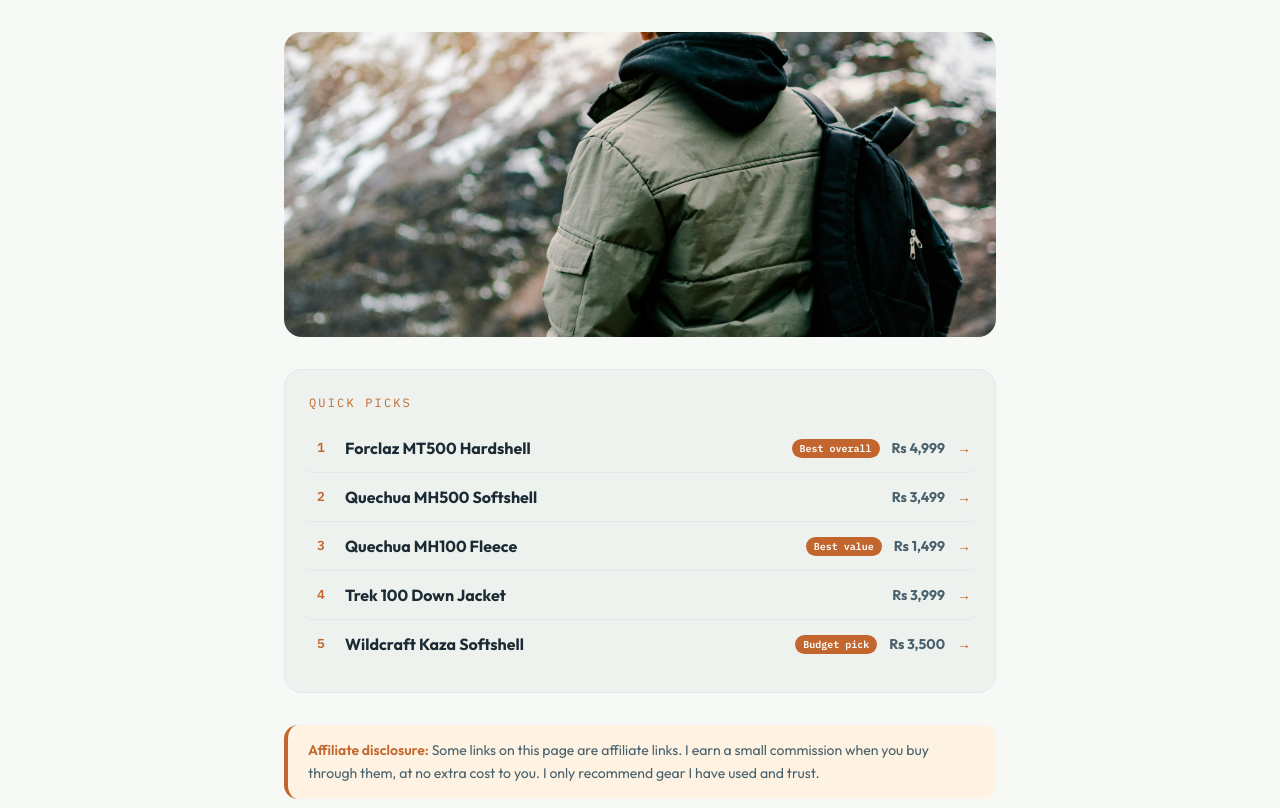
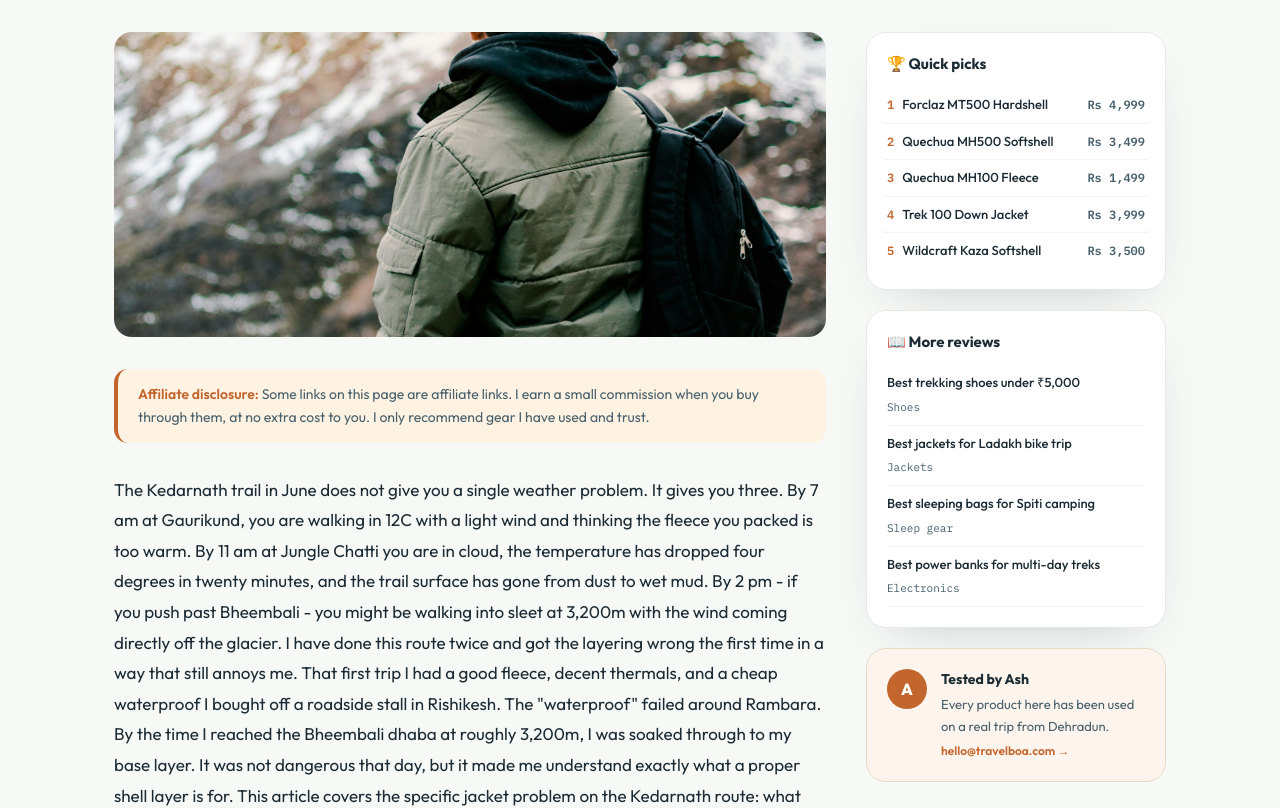
Before and after one commit to ashutoshkhulbe15-hash/travelboa, a Next.js app: page /gear/jackets-kedarnath in a window 1280 px wide. Shown: the part 320-1128 px from the top of the page. Built offline with nearby package versions, Linux system fonts and the light colour scheme.

Commit message:
add sidebars to gear + guide pages, redesign gear planner layout

```diff
--- a/src/app/gear/GearClient.tsx
+++ b/src/app/gear/GearClient.tsx
@@ -162,6 +162,16 @@ const TRIPS = [
   },
 ];
 
+const GEAR_CATS = [
+  { cat: "🧥 Jackets", items: [{ name: "Best jackets for Kedarnath trek", href: "/gear/jackets-kedarnath" }, { name: "Best jackets for Ladakh bike trip", href: "/gear/jackets-ladakh" }] },
+  { cat: "🥾 Footwear", items: [{ name: "Best trekking shoes under ₹5,000", href: "/gear/trekking-shoes-under-5000" }, { name: "Best shoes for Vaishno Devi", href: "/gear/shoes-vaishno-devi" }] },
+  { cat: "🎒 Bags", items: [{ name: "Best backpacks for Chopta-Tungnath", href: "/gear/backpacks-chopta" }, { name: "Best daypack for pilgrimage", href: "/gear/daypack-pilgrimage" }] },
+  { cat: "🛏️ Sleep", items: [{ name: "Best sleeping bags for Spiti camping", href: "/gear/sleeping-bags-spiti" }] },
+  { cat: "🔋 Electronics", items: [{ name: "Best power banks for multi-day treks", href: "/gear/power-banks-treks" }, { name: "Best headlamps under ₹1,000", href: "/gear/headlamps-under-1000" }] },
+  { cat: "🧤 Accessories", items: [{ name: "Best thermals for high-altitude", href: "/gear/thermals-altitude" }, { name: "Best riding gloves for Ladakh", href: "/gear/riding-gloves-ladakh" }, { name: "Best rain ponchos for Char Dham", href: "/gear/rain-ponchos-char-dham" }] },
+  { cat: "☀️ Protection", items: [{ name: "Best sunscreen for mountain UV", href: "/gear/sunscreen-mountain" }, { name: "Best first aid kits for travel", href: "/gear/first-aid-kits" }] },
+];
+
 export function GearClient() {
   const [openTrip, setOpenTrip] = useState<string | null>(null);
   const [search, setSearch] = useState("");
@@ -177,20 +187,26 @@ export function GearClient() {
     return () => io.disconnect();
   }, []);
 
+  const filteredTrips = TRIPS.filter(trip => {
+    if (!search) return true;
+    const s = search.toLowerCase();
+    return trip.name.toLowerCase().includes(s) || trip.desc.toLowerCase().includes(s) || trip.gear.some(c => c.items.some(item => item.name.toLowerCase().includes(s) || item.why.toLowerCase().includes(s)));
+  });
+
   return (
     <div className="min-h-screen" style={{ background: "var(--paper)" }}>
       <Navbar />
 
       <div className="py-3 font-mono text-[12px] border-b" style={{ background: "var(--snowfield)", borderColor: "#e3e9e6", color: "var(--ink-soft)" }}>
-        <div className="max-w-[1000px] mx-auto px-5 sm:px-6">
+        <div className="max-w-[1180px] mx-auto px-5 sm:px-6">
           <Link href="/" className="no-underline" style={{ color: "var(--terra)" }}>Home</Link>
           <span className="mx-1.5 opacity-50">/</span>
-          <span style={{ color: "var(--ink)" }}>Gear Planner</span>
+          <span style={{ color: "var(--ink)" }}>Gear</span>
         </div>
       </div>
 
       <div className="contour-bg py-12 sm:py-16 border-b" style={{ borderColor: "#e3e9e6" }}>
-        <div className="max-w-[1000px] mx-auto px-5 sm:px-6">
+        <div className="max-w-[1180px] mx-auto px-5 sm:px-6">
           <p className="kicker mb-3">The Gear Planner</p>
           <h1 className="text-[clamp(30px,4.5vw,48px)] font-extrabold tracking-tight leading-[1.06]" style={{ color: "var(--ink)" }}>Tell me the trip. I will pack the bag.</h1>
           <p className="text-[18px] font-normal leading-relaxed mt-3" style={{ color: "var(--ink-soft)", maxWidth: "56ch" }}>Pick your trip type or search for specific gear. Every item links to a review where I explain exactly why I pick it.</p>
@@ -199,22 +215,20 @@ export function GearClient() {
             <div className="flex items-center rounded-full px-5 py-1" style={{ background: "#fff", border: `2px solid ${searchFocus ? "var(--terra)" : "#e3e9e6"}`, boxShadow: searchFocus ? "0 0 0 4px rgba(194,102,45,0.1)" : "0 4px 20px -8px rgba(28,43,51,0.15)", transition: "border-color 0.2s, box-shadow 0.2s" }}>
               <svg width="18" height="18" viewBox="0 0 24 24" fill="none" stroke="#9aa8a3" strokeWidth="2.2" strokeLinecap="round" className="shrink-0"><circle cx="11" cy="11" r="7" /><path d="m20 20-3.5-3.5" /></svg>
               <input value={search} onChange={e => setSearch(e.target.value)} onFocus={() => setSearchFocus(true)} onBlur={() => setSearchFocus(false)}
-                placeholder="Search gear... jackets, shoes, power bank, sleeping bag" className="flex-1 border-0 bg-transparent font-sans text-[16px] py-3 px-3 outline-none min-w-0" style={{ color: "var(--ink)" }} autoComplete="off" />
-              {search && (
-                <button onClick={() => setSearch("")} className="w-6 h-6 rounded-full flex items-center justify-center text-[11px] font-bold border-0 cursor-pointer" style={{ background: "#eef2ef", color: "var(--ink-soft)" }}>✕</button>
-              )}
+                placeholder="Search gear... jackets, shoes, power bank" className="flex-1 border-0 bg-transparent font-sans text-[16px] py-3 px-3 outline-none min-w-0" style={{ color: "var(--ink)" }} autoComplete="off" />
+              {search && <button onClick={() => setSearch("")} className="w-6 h-6 rounded-full flex items-center justify-center text-[11px] font-bold border-0 cursor-pointer" style={{ background: "#eef2ef", color: "var(--ink-soft)" }}>✕</button>}
             </div>
           </div>
         </div>
       </div>
 
-      <div className="max-w-[1000px] mx-auto px-5 sm:px-6 py-10 sm:py-12">
+      <div className="max-w-[1180px] mx-auto px-5 sm:px-6 py-10 sm:py-12">
+        <div className="grid grid-cols-1 lg:grid-cols-[1fr_320px] gap-10 items-start">
+
+          {/* MAIN: Trip accordions */}
           <div className="space-y-4">
-          {TRIPS.filter(trip => {
-            if (!search) return true;
-            const s = search.toLowerCase();
-            return trip.name.toLowerCase().includes(s) || trip.desc.toLowerCase().includes(s) || trip.gear.some(c => c.items.some(item => item.name.toLowerCase().includes(s) || item.linkLabel.toLowerCase().includes(s) || item.why.toLowerCase().includes(s)));
-          }).map(trip => {
+            <p className="kicker mb-1">Pick your trip</p>
+            {filteredTrips.map(trip => {
               const isOpen = openTrip === trip.id;
               const totalItems = trip.gear.reduce((s, c) => s + c.items.length, 0);
               return (
@@ -228,13 +242,11 @@ export function GearClient() {
                       </div>
                       <p className="text-[15px] font-normal mt-1" style={{ color: "var(--ink-soft)" }}>{trip.desc}</p>
                       <div className="flex items-center gap-4 mt-2 font-mono text-[12px]" style={{ color: "var(--ink-soft)" }}>
-                      <span>📅 {trip.season}</span>
-                      <span>🎒 {totalItems} items</span>
+                        <span>📅 {trip.season}</span><span>🎒 {totalItems} items</span>
                       </div>
                     </div>
                     <span className="text-xl transition-transform duration-200 shrink-0" style={{ color: "var(--terra)", transform: isOpen ? "rotate(180deg)" : "none" }}>&#9662;</span>
                   </button>
-
                   {isOpen && (
                     <div className="px-5 sm:px-6 pb-6 pt-0">
                       <div className="h-px mb-5" style={{ background: "#e3e9e6" }} />
@@ -257,8 +269,7 @@ export function GearClient() {
                           </div>
                         </div>
                       ))}
-
-                    <div className="mt-6 pt-5 flex items-center gap-4 flex-wrap border-t border-dashed" style={{ borderColor: "#e3e9e6" }}>
+                      <div className="mt-6 pt-5 border-t border-dashed" style={{ borderColor: "#e3e9e6" }}>
                         <Link href={`/${trip.id === "ladakh-bike" ? "ladakh" : trip.id === "char-dham" ? "kedarnath" : trip.id}`} className="text-[14px] font-semibold no-underline" style={{ color: "var(--terra)" }}>
                           📖 Full {trip.name} guide &rarr;
                         </Link>
@@ -270,35 +281,45 @@ export function GearClient() {
             })}
           </div>
 
-        {/* All gear reviews */}
-        <div className="mt-14 pt-10 border-t-2" style={{ borderColor: "var(--ink)" }}>
-          <p className="kicker mb-3">All gear reviews</p>
-          <h2 className="text-[clamp(24px,3vw,32px)] font-extrabold tracking-tight leading-[1.12] mb-2" style={{ color: "var(--ink)" }}>Every product I have tested</h2>
-          <p className="text-[16px] font-normal mb-8" style={{ color: "var(--ink-soft)" }}>Organized by category, with Amazon links.</p>
-
-          <div className="grid grid-cols-1 sm:grid-cols-2 gap-4">
-            {[
-              { cat: "🧥 Jackets", items: [{ name: "Best jackets for Kedarnath trek", href: "/gear/jackets-kedarnath" }, { name: "Best jackets for Ladakh bike trip", href: "/gear/jackets-ladakh" }] },
-              { cat: "🥾 Footwear", items: [{ name: "Best trekking shoes under ₹5,000", href: "/gear/trekking-shoes-under-5000" }, { name: "Best shoes for Vaishno Devi", href: "/gear/shoes-vaishno-devi" }] },
-              { cat: "🎒 Bags", items: [{ name: "Best backpacks for Chopta-Tungnath", href: "/gear/backpacks-chopta" }, { name: "Best daypack for pilgrimage", href: "/gear/daypack-pilgrimage" }] },
-              { cat: "🛏️ Sleep", items: [{ name: "Best sleeping bags for Spiti camping", href: "/gear/sleeping-bags-spiti" }] },
-              { cat: "🔋 Electronics", items: [{ name: "Best power banks for multi-day treks", href: "/gear/power-banks-treks" }, { name: "Best headlamps under ₹1,000", href: "/gear/headlamps-under-1000" }] },
-              { cat: "🧤 Accessories", items: [{ name: "Best thermals for high-altitude", href: "/gear/thermals-altitude" }, { name: "Best riding gloves for Ladakh", href: "/gear/riding-gloves-ladakh" }, { name: "Best rain ponchos for Char Dham", href: "/gear/rain-ponchos-char-dham" }] },
-              { cat: "☀️ Protection", items: [{ name: "Best sunscreen for mountain UV", href: "/gear/sunscreen-mountain" }, { name: "Best first aid kits for travel", href: "/gear/first-aid-kits" }] },
-            ].map((group, i) => (
-              <div key={i} className="reveal bg-white p-5 rounded-[18px] border" style={{ borderColor: "#e3e9e6" }}>
-                <p className="text-[16px] font-extrabold mb-3" style={{ color: "var(--ink)" }}>{group.cat}</p>
-                {group.items.map((item, j) => (
-                  <Link key={j} href={item.href} className="block text-[14px] font-medium py-1.5 no-underline transition-colors hover:pl-1" style={{ color: "var(--terra)" }}>
+          {/* SIDEBAR */}
+          <aside className="hidden lg:block">
+            <div className="sticky flex flex-col gap-5" style={{ top: 80 }}>
+              {/* Gear reviews by category */}
+              <div className="bg-white border rounded-[20px] p-5" style={{ borderColor: "#e3e9e6", boxShadow: "0 20px 50px -30px rgba(28,43,51,0.3)" }}>
+                <h3 className="text-[16px] font-bold mb-4" style={{ color: "var(--ink)" }}>🔍 All 14 gear reviews</h3>
+                {GEAR_CATS.map((g, i) => (
+                  <div key={i} className="mb-4 last:mb-0">
+                    <p className="text-[14px] font-bold mb-1" style={{ color: "var(--ink)" }}>{g.cat}</p>
+                    {g.items.map((item, j) => (
+                      <Link key={j} href={item.href} className="block text-[13px] font-medium py-1 no-underline transition-colors hover:pl-1" style={{ color: "var(--terra)" }}>
                         {item.name} &rarr;
                       </Link>
                     ))}
                   </div>
                 ))}
               </div>
+
+              {/* Packing checklist CTA */}
+              <Link href="/kedarnath/packing" className="block text-center rounded-[20px] p-5 no-underline transition-all duration-200 hover:-translate-y-0.5" style={{ background: "var(--terra)", color: "#fff" }}>
+                <span className="block text-[15px] font-bold">Open a packing checklist</span>
+                <span className="block text-[13px] font-light opacity-80 mt-1">Tick items off, share with your group</span>
+              </Link>
+
+              {/* Author card */}
+              <div className="rounded-[20px] p-5 border" style={{ background: "#fdf5ed", borderColor: "#e8d8c4" }}>
+                <div className="flex gap-3.5 items-start">
+                  <div className="w-11 h-11 rounded-full flex items-center justify-center text-white font-extrabold text-[18px] shrink-0" style={{ background: "var(--terra)" }}>A</div>
+                  <div>
+                    <span className="block text-[15px] font-bold" style={{ color: "var(--ink)" }}>Tested by Ash</span>
+                    <span className="block font-mono text-[11px] mt-0.5" style={{ color: "var(--ink-soft)" }}>DEHRADUN</span>
+                    <p className="text-[14px] font-normal leading-relaxed mt-2" style={{ color: "var(--ink-soft)" }}>Every product linked here has been used on a real trip. I do not copy spec sheets.</p>
                   </div>
                 </div>
-
+              </div>
+            </div>
+          </aside>
+        </div>
+      </div>
       <Footer />
     </div>
   );
--- a/src/app/gear/[slug]/GearArticle.tsx
+++ b/src/app/gear/[slug]/GearArticle.tsx
@@ -12,14 +12,14 @@ interface Props {
 
 export function GearArticle({ slug, meta }: Props) {
   const content = gearGuideContent[slug as GearSlug];
-  const otherSlugs = Object.keys(GEAR_GUIDE_META).filter(s => s !== slug).slice(0, 3) as GearSlug[];
+  const otherSlugs = Object.keys(GEAR_GUIDE_META).filter(s => s !== slug).slice(0, 4) as GearSlug[];
 
   return (
     <div className="min-h-screen" style={{ background: "var(--paper)" }}>
       <Navbar />
 
       <div className="py-3 font-mono text-[12px] border-b" style={{ background: "var(--snowfield)", borderColor: "#e3e9e6", color: "var(--ink-soft)" }}>
-        <div className="max-w-[760px] mx-auto px-5 sm:px-6">
+        <div className="max-w-[1100px] mx-auto px-5 sm:px-6">
           <Link href="/" className="no-underline" style={{ color: "var(--terra)" }}>Home</Link>
           <span className="mx-1.5 opacity-50">/</span>
           <Link href="/gear" className="no-underline" style={{ color: "var(--terra)" }}>Gear</Link>
@@ -28,7 +28,8 @@ export function GearArticle({ slug, meta }: Props) {
         </div>
       </div>
 
-      <div className="max-w-[760px] mx-auto px-5 sm:px-6 py-10 sm:py-12">
+      <div className="max-w-[1100px] mx-auto px-5 sm:px-6 py-10 sm:py-12">
+        {/* Header - full width */}
         <div className="mb-10">
           <div className="flex items-center gap-2 flex-wrap mb-4">
             <span className="px-3 py-1 rounded-full font-mono text-[11px] font-semibold uppercase tracking-wide text-white" style={{ background: "var(--terra)" }}>{meta.category}</span>
@@ -36,35 +37,19 @@ export function GearArticle({ slug, meta }: Props) {
             <span className="font-mono text-[12px]" style={{ color: "var(--ink-soft)" }}>{meta.products} products</span>
           </div>
           <h1 className="text-[clamp(26px,4vw,38px)] font-extrabold tracking-tight leading-[1.1] mb-3" style={{ color: "var(--ink)" }}>{meta.title}</h1>
-          <p className="text-[17px] font-normal leading-relaxed" style={{ color: "var(--ink-soft)" }}>{meta.desc}</p>
+          <p className="text-[17px] font-normal leading-relaxed" style={{ color: "var(--ink-soft)", maxWidth: "64ch" }}>{meta.desc}</p>
           <div className="flex items-center gap-4 mt-4 font-mono text-[12px]" style={{ color: "var(--ink-soft)" }}>
-            <span>✍️ Written from Dehradun</span>
-            <span>💰 Affiliate links</span>
+            <span>✍️ Written from Dehradun</span><span>💰 Affiliate links</span>
           </div>
         </div>
 
         {content ? (
-          <div className="space-y-8">
+          <div className="grid grid-cols-1 lg:grid-cols-[1fr_300px] gap-10 items-start">
+            {/* MAIN CONTENT */}
+            <div className="space-y-8 min-w-0">
               {content.heroImage && (
                 <div className="rounded-[18px] overflow-hidden" style={{ aspectRatio: "21/9" }}>
                   <img src={content.heroImage.src} alt={content.heroImage.alt} className="w-full h-full object-cover" />
-              </div>
-            )}
-
-            {content.products.length > 0 && (
-              <div className="p-5 sm:p-6 rounded-[18px] border" style={{ background: "var(--snowfield)", borderColor: "#e3e9e6" }}>
-                <p className="kicker mb-3">Quick picks</p>
-                {content.products.map((product, i) => (
-                  <a key={i} href={product.storeUrl} target="_blank" rel="noopener noreferrer sponsored"
-                    className="flex items-center gap-3 py-3 no-underline transition-colors -mx-2 px-2 rounded-xl hover:bg-white"
-                    style={{ borderBottom: i < content.products.length - 1 ? "1px solid #e3e9e6" : "none" }}>
-                    <span className="font-mono text-[13px] font-bold w-6 text-center" style={{ color: "var(--terra)" }}>{i + 1}</span>
-                    <span className="text-[16px] font-bold flex-1" style={{ color: "var(--ink)" }}>{product.name}</span>
-                    {product.badge && <span className="font-mono text-[10px] font-bold px-2 py-0.5 rounded-full text-white shrink-0" style={{ background: "var(--terra)" }}>{product.badge}</span>}
-                    <span className="text-[14px] font-bold shrink-0" style={{ color: "var(--ink-soft)" }}>{product.price}</span>
-                    <span className="text-[14px] shrink-0" style={{ color: "var(--terra)" }}>&rarr;</span>
-                  </a>
-                ))}
                 </div>
               )}
 
@@ -128,7 +113,6 @@ export function GearArticle({ slug, meta }: Props) {
               {content.sectionImages?.afterProducts && (
                 <div className="rounded-[18px] overflow-hidden">
                   <img src={content.sectionImages.afterProducts.src} alt={content.sectionImages.afterProducts.alt} className="w-full object-cover" style={{ maxHeight: 400 }} />
-                {content.sectionImages.afterProducts.caption && <p className="text-[13px] text-center py-2.5 italic" style={{ color: "var(--ink-soft)", background: "var(--snowfield)" }}>{content.sectionImages.afterProducts.caption}</p>}
                 </div>
               )}
 
@@ -155,6 +139,52 @@ export function GearArticle({ slug, meta }: Props) {
                 <p className="text-[16px] font-normal leading-relaxed" style={{ color: "var(--ink-soft)" }}>{content.conclusion}</p>
               </div>
             </div>
+
+            {/* SIDEBAR */}
+            <aside className="hidden lg:block">
+              <div className="sticky flex flex-col gap-5" style={{ top: 80 }}>
+                {/* Quick picks */}
+                <div className="bg-white border rounded-[20px] p-5" style={{ borderColor: "#e3e9e6", boxShadow: "0 20px 50px -30px rgba(28,43,51,0.3)" }}>
+                  <h3 className="text-[15px] font-bold mb-3" style={{ color: "var(--ink)" }}>🏆 Quick picks</h3>
+                  {content.products.map((p, i) => (
+                    <a key={i} href={p.storeUrl} target="_blank" rel="noopener noreferrer sponsored"
+                      className="flex items-center gap-2 py-2 no-underline transition-colors hover:bg-[var(--snowfield)] -mx-2 px-2 rounded-lg"
+                      style={{ borderBottom: i < content.products.length - 1 ? "1px solid #f0f3f1" : "none" }}>
+                      <span className="font-mono text-[12px] font-bold" style={{ color: "var(--terra)" }}>{i + 1}</span>
+                      <span className="text-[13px] font-medium flex-1" style={{ color: "var(--ink)" }}>{p.name}</span>
+                      <span className="font-mono text-[12px] font-bold shrink-0" style={{ color: "var(--ink-soft)" }}>{p.price}</span>
+                    </a>
+                  ))}
+                </div>
+
+                {/* Related reviews */}
+                <div className="bg-white border rounded-[20px] p-5" style={{ borderColor: "#e3e9e6", boxShadow: "0 20px 50px -30px rgba(28,43,51,0.3)" }}>
+                  <h3 className="text-[15px] font-bold mb-3" style={{ color: "var(--ink)" }}>📖 More reviews</h3>
+                  {otherSlugs.map(s => {
+                    const m = GEAR_GUIDE_META[s];
+                    return (
+                      <Link key={s} href={`/gear/${s}`} className="block py-2 no-underline transition-colors hover:pl-1" style={{ borderBottom: "1px solid #f0f3f1" }}>
+                        <span className="block text-[13px] font-medium" style={{ color: "var(--ink)" }}>{m.title}</span>
+                        <span className="font-mono text-[11px]" style={{ color: "var(--ink-soft)" }}>{m.category}</span>
+                      </Link>
+                    );
+                  })}
+                </div>
+
+                {/* Author */}
+                <div className="rounded-[20px] p-5 border" style={{ background: "#fdf5ed", borderColor: "#e8d8c4" }}>
+                  <div className="flex gap-3.5 items-start">
+                    <div className="w-10 h-10 rounded-full flex items-center justify-center text-white font-extrabold text-[16px] shrink-0" style={{ background: "var(--terra)" }}>A</div>
+                    <div>
+                      <span className="block text-[14px] font-bold" style={{ color: "var(--ink)" }}>Tested by Ash</span>
+                      <p className="text-[13px] font-normal leading-relaxed mt-1" style={{ color: "var(--ink-soft)" }}>Every product here has been used on a real trip from Dehradun.</p>
+                      <a href="mailto:hello@travelboa.com" className="text-[12px] font-semibold mt-1 inline-block no-underline" style={{ color: "var(--terra)" }}>hello@travelboa.com &rarr;</a>
+                    </div>
+                  </div>
+                </div>
+              </div>
+            </aside>
+          </div>
         ) : (
           <div className="text-center py-20 rounded-[18px] bg-white border" style={{ borderColor: "#e3e9e6" }}>
             <div className="text-5xl mb-4">🛠️</div>
@@ -163,22 +193,6 @@ export function GearArticle({ slug, meta }: Props) {
             <Link href="/gear" className="inline-block mt-6 px-6 py-3 rounded-full text-[15px] font-bold text-white no-underline" style={{ background: "var(--terra)" }}>&larr; Back to all gear</Link>
           </div>
         )}
-
-        <div className="mt-14 pt-8 border-t-2" style={{ borderColor: "var(--ink)" }}>
-          <h3 className="text-[18px] font-extrabold mb-5" style={{ color: "var(--ink)" }}>More gear guides</h3>
-          <div className="grid grid-cols-1 sm:grid-cols-3 gap-4">
-            {otherSlugs.map(s => {
-              const m = GEAR_GUIDE_META[s];
-              return (
-                <Link key={s} href={`/gear/${s}`} className="p-5 rounded-[18px] no-underline bg-white border transition-all hover:-translate-y-1 hover:shadow-lg" style={{ borderColor: "#e3e9e6" }}>
-                  <span className="kicker">{m.category}</span>
-                  <p className="text-[16px] font-bold mt-1.5 leading-snug" style={{ color: "var(--ink)" }}>{m.title}</p>
-                  <p className="font-mono text-[12px] mt-1" style={{ color: "var(--ink-soft)" }}>📍 {m.dest}</p>
-                </Link>
-              );
-            })}
-          </div>
-        </div>
       </div>
       <Footer />
     </div>
```
Also changed, not shown: src/app/guides/[slug]/GuideArticle.tsx (+54 -23 lines). Lines whose indentation alone changed are shown as unchanged.
